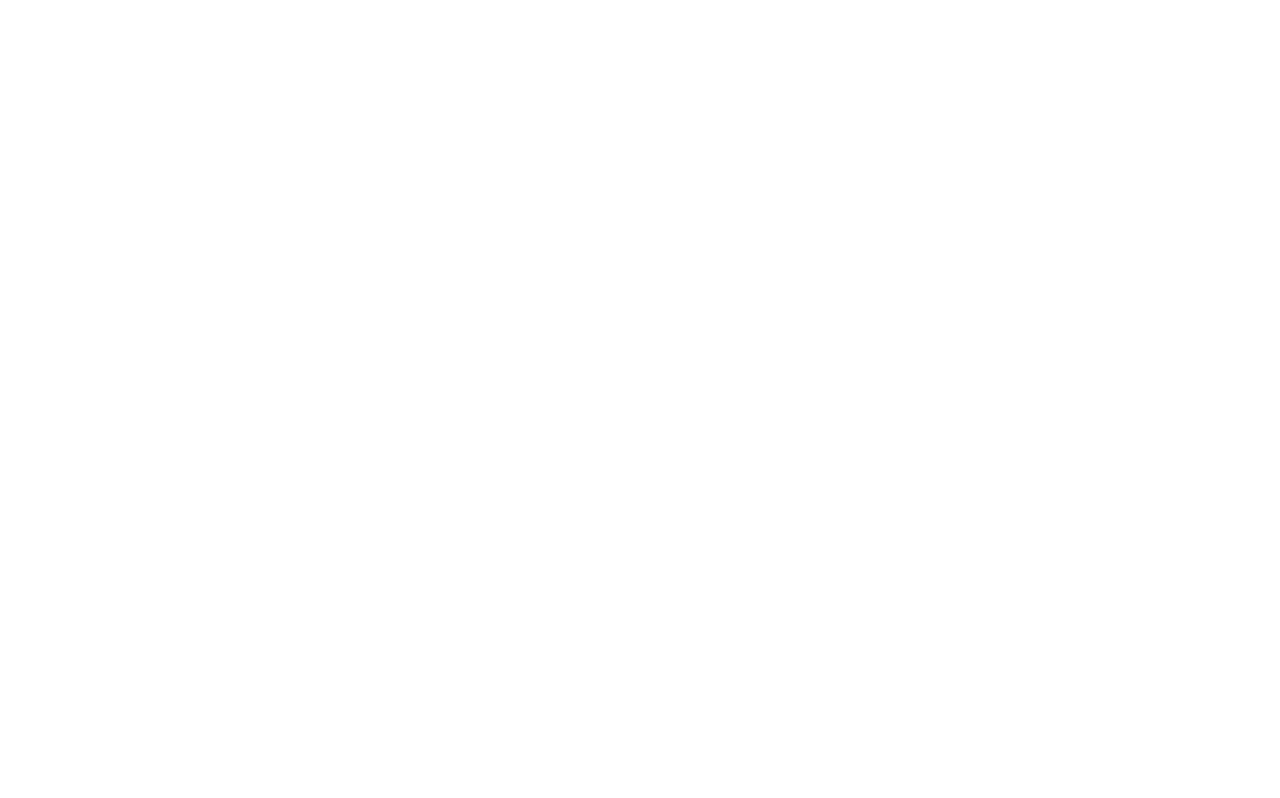
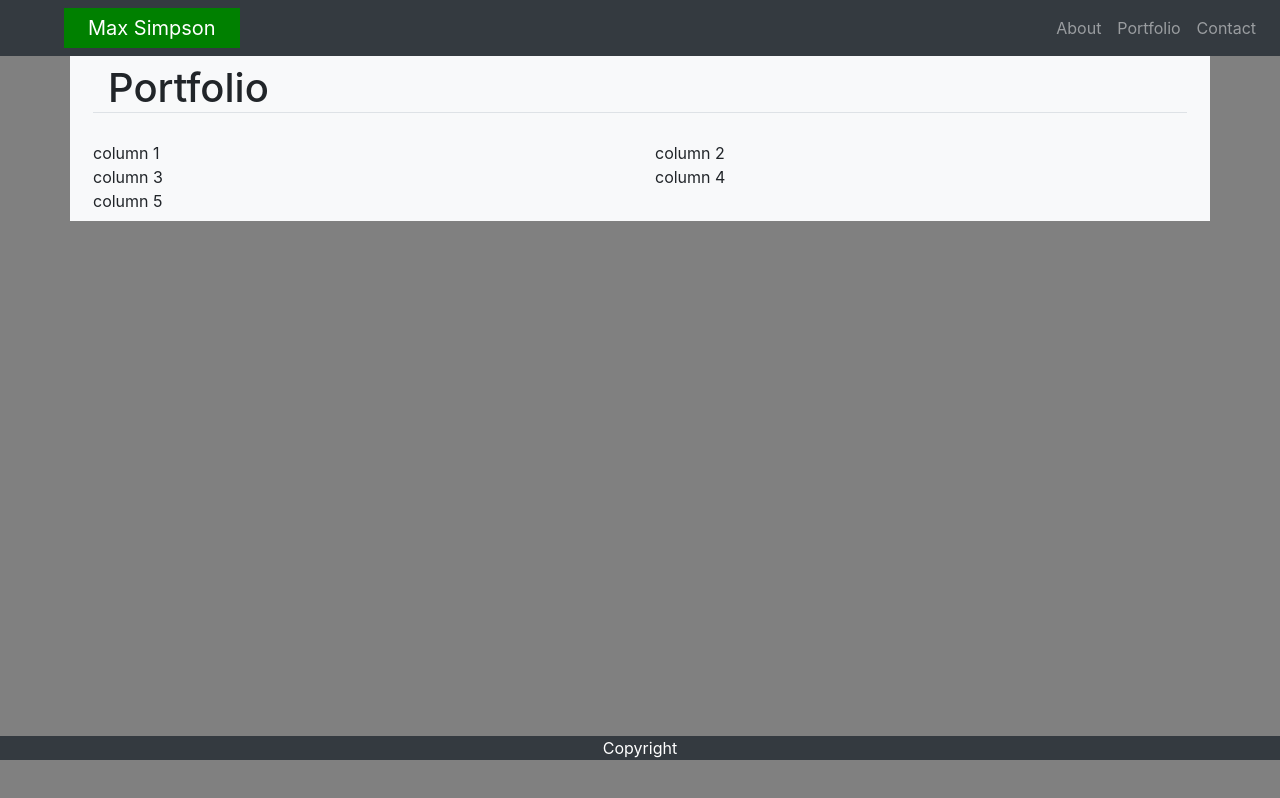
Before and after one commit to maxtsimpson/hwweek2, a plain HTML site: page portfolio.html in a window 1280 px wide. Drawn offline with nearby package versions, Linux system fonts and the light colour scheme.

Commit message:
started on portfolio layout. dark bg. navbar changes

```diff
--- a/Assets/Styles/default.css
+++ b/Assets/Styles/default.css
@@ -6,3 +6,11 @@
 footer p {
     color: white;
 }
+
+body {
+    background-color: grey;
+}
+
+.navbar-brand{
+    background-color: green;
+}
--- a/portfolio.html
+++ b/portfolio.html
@@ -5,9 +5,66 @@
     <meta name="viewport" content="width=device-width, initial-scale=1.0">
     <meta name="viewport" content="width=device-width, initial-scale=1, shrink-to-fit=no">
     <link rel="stylesheet" href="https://stackpath.bootstrapcdn.com/bootstrap/4.4.1/css/bootstrap.min.css" integrity="sha384-Vkoo8x4CGsO3+Hhxv8T/Q5PaXtkKtu6ug5TOeNV6gBiFeWPGFN9MuhOf23Q9Ifjh" crossorigin="anonymous">
+    <script src="https://code.jquery.com/jquery-3.4.1.slim.min.js" integrity="sha384-J6qa4849blE2+poT4WnyKhv5vZF5SrPo0iEjwBvKU7imGFAV0wwj1yYfoRSJoZ+n" crossorigin="anonymous"></script>
+    <script src="https://cdn.jsdelivr.net/npm/popper.js@1.16.0/dist/umd/popper.min.js" integrity="sha384-Q6E9RHvbIyZFJoft+2mJbHaEWldlvI9IOYy5n3zV9zzTtmI3UksdQRVvoxMfooAo" crossorigin="anonymous"></script>
+    <script src="https://stackpath.bootstrapcdn.com/bootstrap/4.4.1/js/bootstrap.min.js" integrity="sha384-wfSDF2E50Y2D1uUdj0O3uMBJnjuUD4Ih7YwaYd1iqfktj0Uod8GCExl3Og8ifwB6" crossorigin="anonymous"></script>
+    <link rel="stylesheet" type="text/css" href="./Assets/Styles/default.css">
+    <link rel="stylesheet" type="text/css" href="./Assets/Styles/devices.css">
     <title>Portfolio</title>
 </head>
 <body>
+    <nav class="navbar navbar-expand-lg navbar-expand-md navbar-expand-sm navbar-dark bg-dark navbar-static-top d-flex flex-wrap">
+        <a class="navbar-brand ml-5 px-4" href="#">Max Simpson</a>
+        <button class="navbar-toggler" type="button" data-toggle="collapse" data-target="#navbarSupportedContent"
+            aria-controls="navbarSupportedContent" aria-expanded="false" aria-label="Toggle navigation">
+            <span class="navbar-toggler-icon"></span>
+        </button>
 
+        <div class="collapse navbar-collapse justify-content-end" id="navbarSupportedContent">
+            <ul class="navbar-nav">
+                <li>
+                    <a class="nav-link p-2" href="index.html">About</a>
+                </li>
+                <li>
+                    <a class="nav-link p-2" href="portfolio.html">Portfolio</a>
+                </li>
+                <li>
+                    <a class="nav-link p-2" href="contact.html">Contact</a>
+                </li>
+            </ul>
+        </div>
+    </nav>
+
+    <main class="container">
+        <div class="row bg-light p-2">
+            <div class="col-12">
+                <h1 class="card-title border-bottom col-12">Portfolio</h1>
+            </div>
+        </div>
+        <div class="row bg-light p-2">
+            <div class="col-lg-6 col-12">
+                column 1
+            </div>
+            <div class="col-lg-6 col-12">
+                column 2
+            </div>
+            <div class="col-lg-6 col-12">
+                column 3
+            </div>
+            <div class="col-lg-6 col-12">
+                column 4
+            </div>
+            <div class="col-lg-6 col-12">
+                column 5
+            </div>
+        </div>
+        <div class="row fixed-bottom static-bottom my-4">
+            <div class="col-12">
+                <footer class="text-center bg-dark">
+                    <p>Copyright</p>
+                </footer>
+            </div>
+        </div>
+    </main>
 </body>
 </html>
```
Also changed, not shown: contact.html (+25 -0 lines), index.html (+5 -6 lines).
